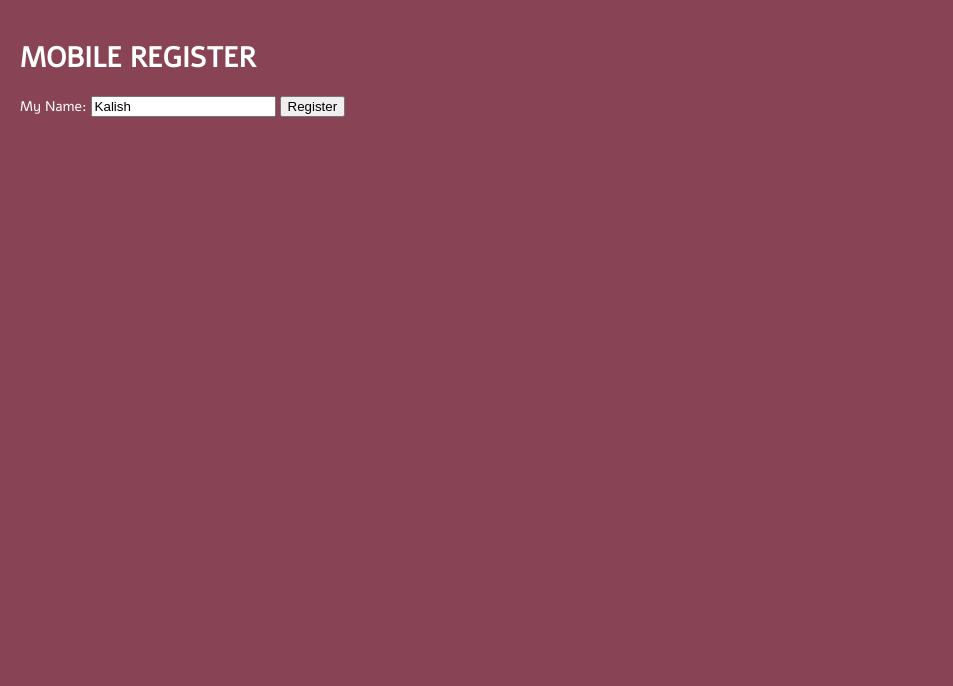
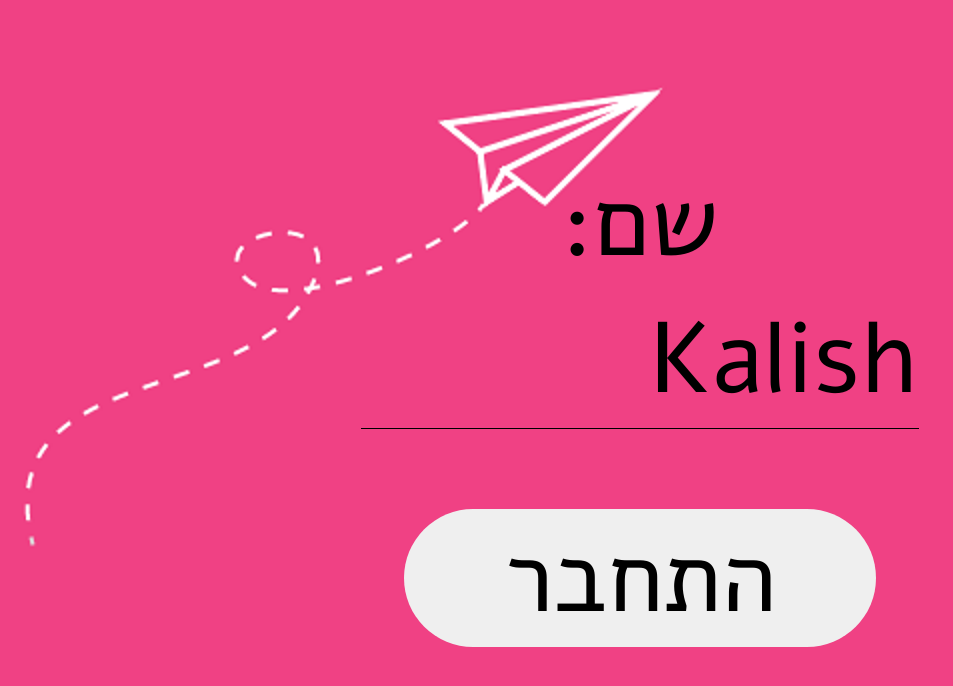
Before and after one commit to micro-focus-hack-tlv/micro-focus-hack-tlv, a website: page client/mobile.html in a window 1280 px wide. Shown: the whole page, without its empty margins (0-953 px from the left). Drawn offline with Linux system fonts and the light colour scheme.

Commit message:
css login

```diff
--- a/client/css/common.css
+++ b/client/css/common.css
@@ -27,7 +27,7 @@ body {
 	width: 100%;
 	margin: 0;
 	padding: 0;
-	color: #fff;
+	color: black;
 	background-color: #000;
 }
 
--- a/client/css/mobile.css
+++ b/client/css/mobile.css
@@ -1,16 +1,49 @@
 
 html {
-	font-size: 14px;
+    font-size: 14px;
 }
 
 body {
-	background-color: #845;
+    background-color: #F04184;
+}
+
+.name-input {
+    border: none;
+    border-bottom: 1px solid;
+    background-color: #F04184;
+    font-family: inherit;
+    font-size: inherit;
+    text-align: right;
+    width: 50%;
 }
 
 .mobile-register-container {
-	padding: 20px;
+    height: 100%;
+    width: 100%;
+    display: flex;
+    flex-direction: column;
+    font-size: 100px;
+    justify-content: center;
+    text-align: right;
+    align-items: center;
+}
+
+.register-button {
+    border: none;
+    margin-top: 80px;
+    background-color: 00 FFF5;
+    border-radius: 70px;
+    font-size: inherit;
+    padding-left: 100px;
+    padding-right: 100px;
+    font-family: inherit;
 }
 
 .mobile-wait-container {
-	padding: 20px;
+    padding: 20px;
 }
+
+.mobile {
+    background-image: url("../img/background.png");
+    background-repeat: no-repeat;
+}
--- a/client/mobile.html
+++ b/client/mobile.html
@@ -18,12 +18,13 @@
     <body class="mobile">
         <div id="mobile-register-container" class="mobile-register-container">
             <div>
-                <h1>MOBILE REGISTER</h1>
+               :שם
+            </div>
+            <div style="text-align: center">
+                <input id="nameInput" type="text" value="Kalish" class="name-input"/>
             </div>
             <div>
-                <span>My Name: </span>
-                <input id="nameInput" type="text" value="Kalish"/>
-                <button onclick="goRegister()">Register</button>
+                <button onclick="goRegister()" class="register-button">התחבר</button>
             </div>
         </div>
         <div id="mobile-wait-container" class="mobile-wait-container hide">
```
Also changed, not shown: client/img/background.png (added).
